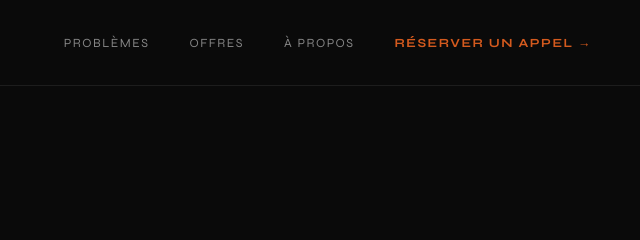
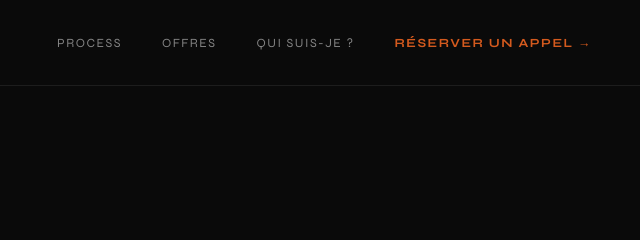
Before and after one commit to valombre-prod/risolvd, a website: page index.html in a window 1280 px wide. Shown: the top 240 px of the page, 640-1280 px from the left. Drawn offline with nearby package versions, Linux system fonts and the light colour scheme; a web font is replaced by a local one.

Commit message:
update nav labels

```diff
--- a/index.html
+++ b/index.html
@@ -160,9 +160,9 @@
 <nav>
   <a href="#" class="logo">Risolvd<span>.</span></a>
   <div class="nav-links">
-    <a href="#problems" class="nav-link">Problèmes</a>
+    <a href="#problems" class="nav-link">Process</a>
     <a href="#offers" class="nav-link">Offres</a>
-    <a href="#about" class="nav-link">À propos</a>
+    <a href="#about" class="nav-link">Qui suis-je ?</a>
     <a href="https://calendly.com/risolvd/30min" target="_blank" class="nav-link nav-cta">Réserver un appel →</a>
   </div>
 </nav>
```
